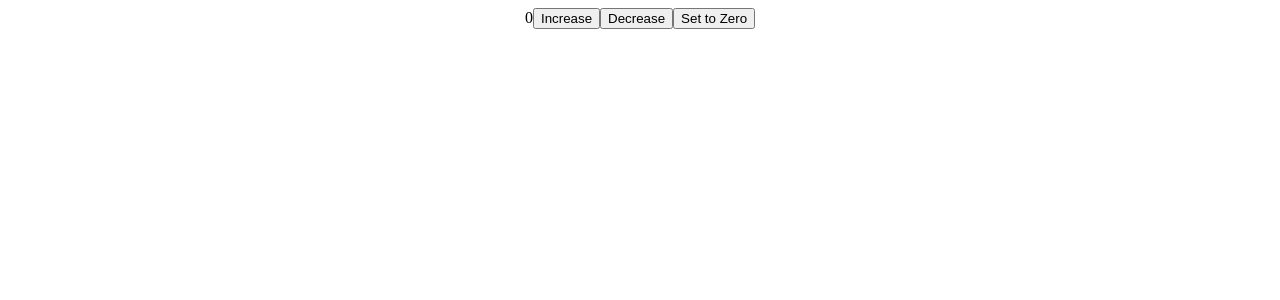
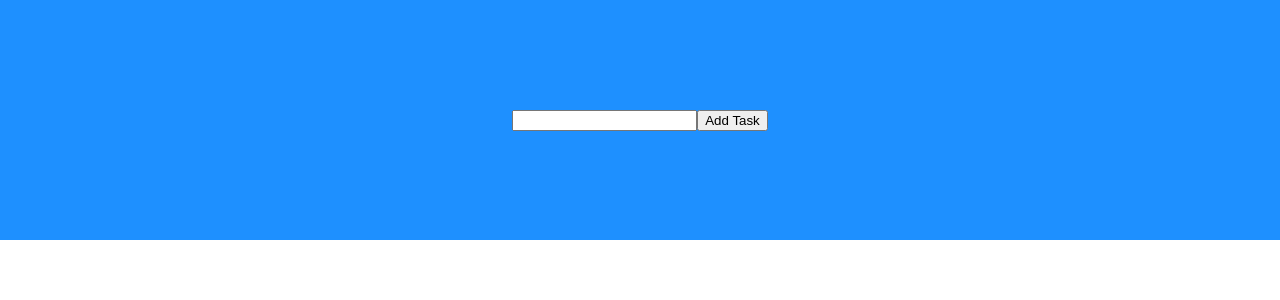
Before and after one commit to khalaeva/learn-react, a React (Create React App) app: page / in a window 1280 px wide. Shown: the top 300 px of the page. Built offline with nearby package versions, Linux system fonts and the light colour scheme.

Commit message:
toDoList

```diff
--- a/src/App.css
+++ b/src/App.css
@@ -1,42 +1,47 @@
 .App {
+  display: flex;
+  align-items: center;
+  flex-direction: column;
+  width: 100vw;
+  font-family: Arial, Helvetica, sans-serif;
+}
+
+body {
+  margin: 0;
+  padding: 0;
+}
+
+.addTask {
+  height: 30vh;
+  background-color: dodgerblue;
+  width: 100%;
+  display: flex;
+  justify-content: center;
+  align-items: center;
+}
+
+.list {
+  height: auto;
+  width: 100%;
+  display: flex;
+  align-items: center;
+  padding-top: 50px;
+  flex-direction: column;
+}
+
+.task {
+  width: 500px;
+  height: 50px;
+  display: flex;
+  margin: 15px;
+  display: flex;
+  align-items: center;
+  justify-content: center;
+}
+
+.task button {
+  width: auto;
+  height: 20px;
+  margin-left: 5px;
   text-align: center;
 }
-
-.App-logo {
-  height: 40vmin;
-  pointer-events: none;
-}
-
-@media (prefers-reduced-motion: no-preference) {
-  .App-logo {
-    animation: App-logo-spin infinite 20s linear;
-  }
-}
-
-.App-header {
-  background-color: #282c34;
-  min-height: 100vh;
-  display: flex;
-  flex-direction: column;
-  align-items: center;
-  justify-content: center;
-  font-size: calc(10px + 2vmin);
-  color: white;
-}
-
-.App-link {
-  color: #61dafb;
-}
-
-@keyframes App-logo-spin {
-  from {
-    transform: rotate(0deg);
-  }
-  to {
-    transform: rotate(360deg);
-  }
-}
-
-.name {
-  color: red
-}
--- a/src/App.js
+++ b/src/App.js
@@ -2,14 +2,28 @@ import './App.css';
 import { useState } from 'react';
 
 function App() {
-  const [count, setCount] = useState(0)
+  const [todoList, setTodoList] = useState([]);
+  const [newTask, setNewTask] = useState("")
+
+  const handleChange = (event) => {
+    setNewTask(event.target.value)
+  }
+
+  const addTask = () => {
+    setTodoList([...todoList, newTask])
+  }
 
   return (
     <div className='App'>
-      {count}
-      <button onClick={() => setCount(count + 1)}>Increase</button>
-      <button onClick={() => setCount(count - 1)}>Decrease</button>
-      <button onClick={() => setCount(0)}>Set to Zero</button>
+      <div className='addTask'>
+        <input onChange={handleChange}/>
+        <button onClick={addTask}>Add Task</button>
+      </div>
+      <div className='list'>
+        {todoList.map((task, i) => {
+          return <h3 key={i}>{task}</h3>
+        })}
+      </div>
     </div>
   )
 }
```
